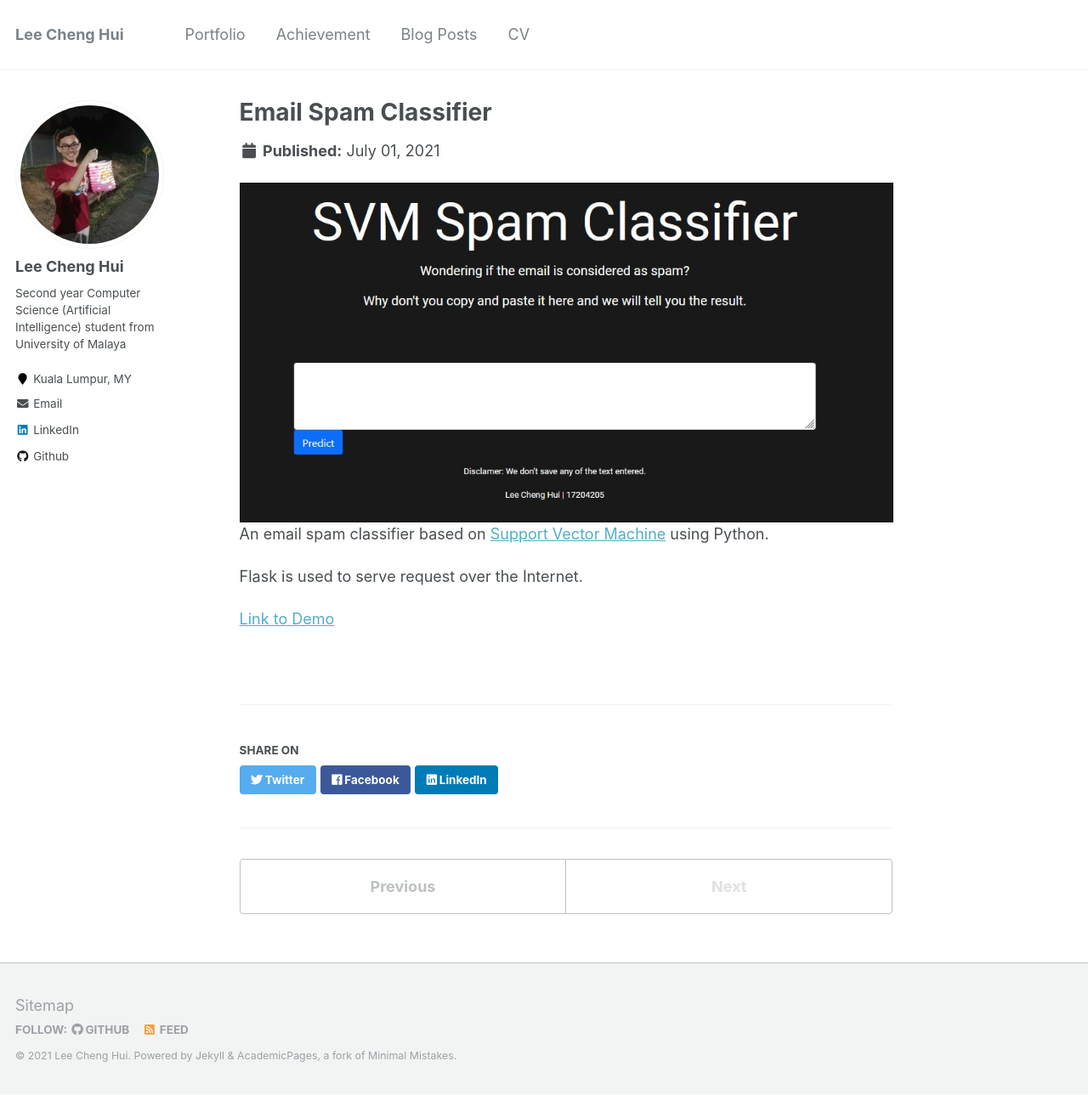
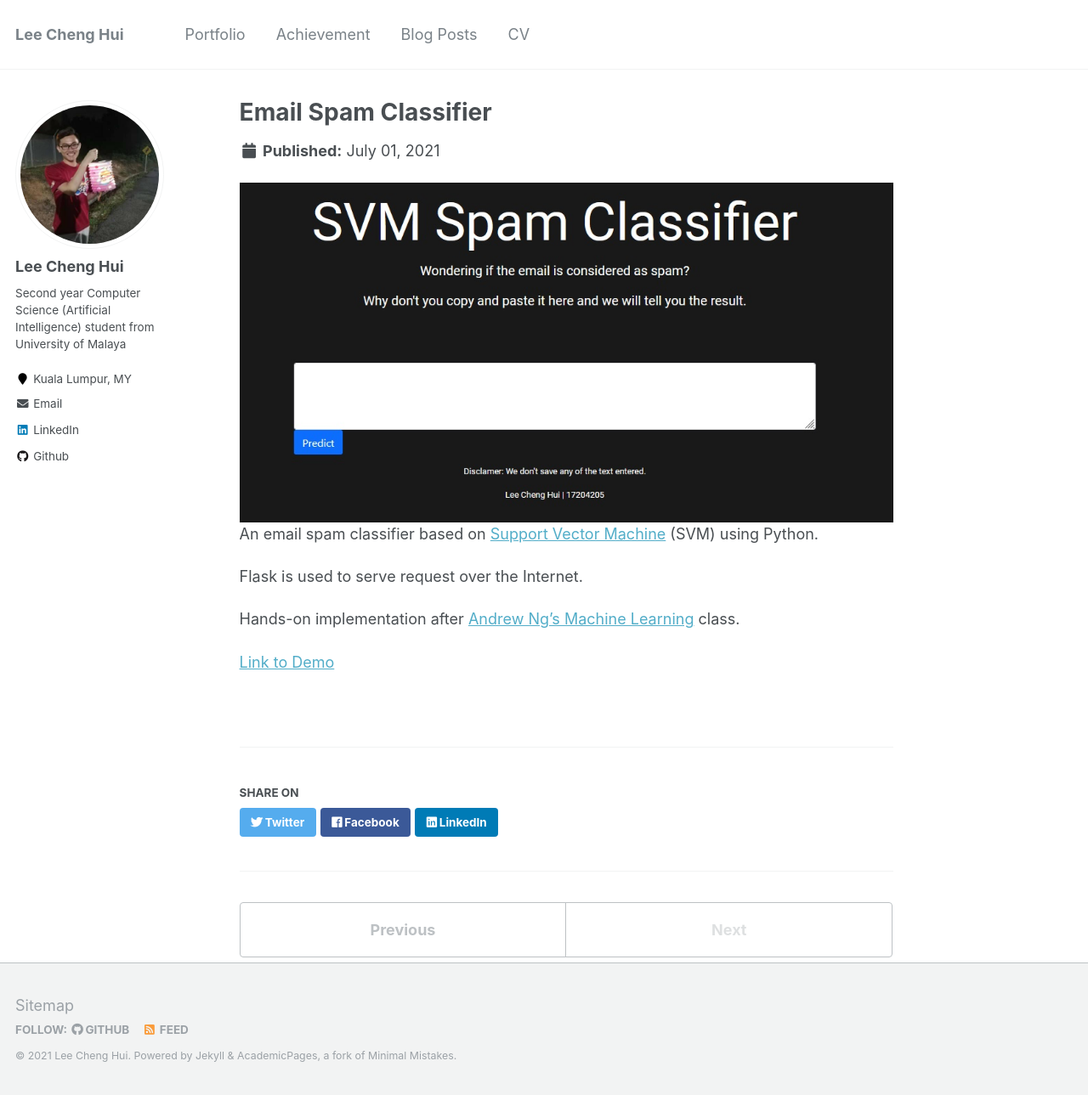
Before and after one commit to chenghui-lee/chenghui-lee.github.io, a Jekyll site: the page built from _portfolio/spam-classifier.md, in a window 1280 px wide and 1289 px high. Shown: the whole window at 85% size. Built offline with Jekyll 4.4.1, drawn with Linux system fonts in a browser that asks for light colours.

Commit message:
Update spam-classifier.md

```diff
--- a/_portfolio/spam-classifier.md
+++ b/_portfolio/spam-classifier.md
@@ -5,8 +5,10 @@ collection: portfolio
 ---
 
 ![img](/images/spam-classifier.jpg)
-An email spam classifier based on [Support Vector Machine](https://en.wikipedia.org/wiki/Support-vector_machine) using Python.
+An email spam classifier based on [Support Vector Machine](https://en.wikipedia.org/wiki/Support-vector_machine) (SVM) using Python.
 
 Flask is used to serve request over the Internet.
 
+Hands-on implementation after [Andrew Ng's Machine Learning](https://www.coursera.org/learn/machine-learning?) class.
+
 [Link to Demo](http://spam.lchenghui.com)
```
